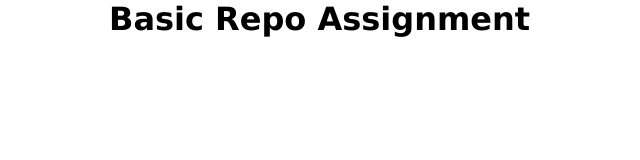
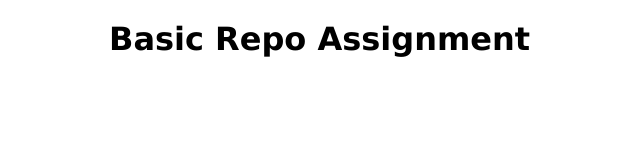
Before and after one commit to jeremybwilson/basic_repo, a plain HTML site: page index.html in a window 1280 px wide. Shown: the whole page, without its empty margins (46-686 px from the left). Drawn offline with nearby package versions, Linux system fonts and the light colour scheme.

Commit message:
added normalize css

```diff
--- a/index.html
+++ b/index.html
@@ -5,6 +5,7 @@
   <meta http-equiv="X-UA-Compatible" content="IE=edge">
   <meta name="viewport" content="width=device-width, initial-scale=1.0">
   <title>Coding Dojo Online Bootcamp - Git - Basic Repo Assigment</title>
+  <link rel="stylesheet" type="text/css" href="https://cdnjs.cloudflare.com/ajax/libs/normalize/8.0.0/normalize.css">
   <link rel="stylesheet" href="main.css">
 </head>
 <body>
```
